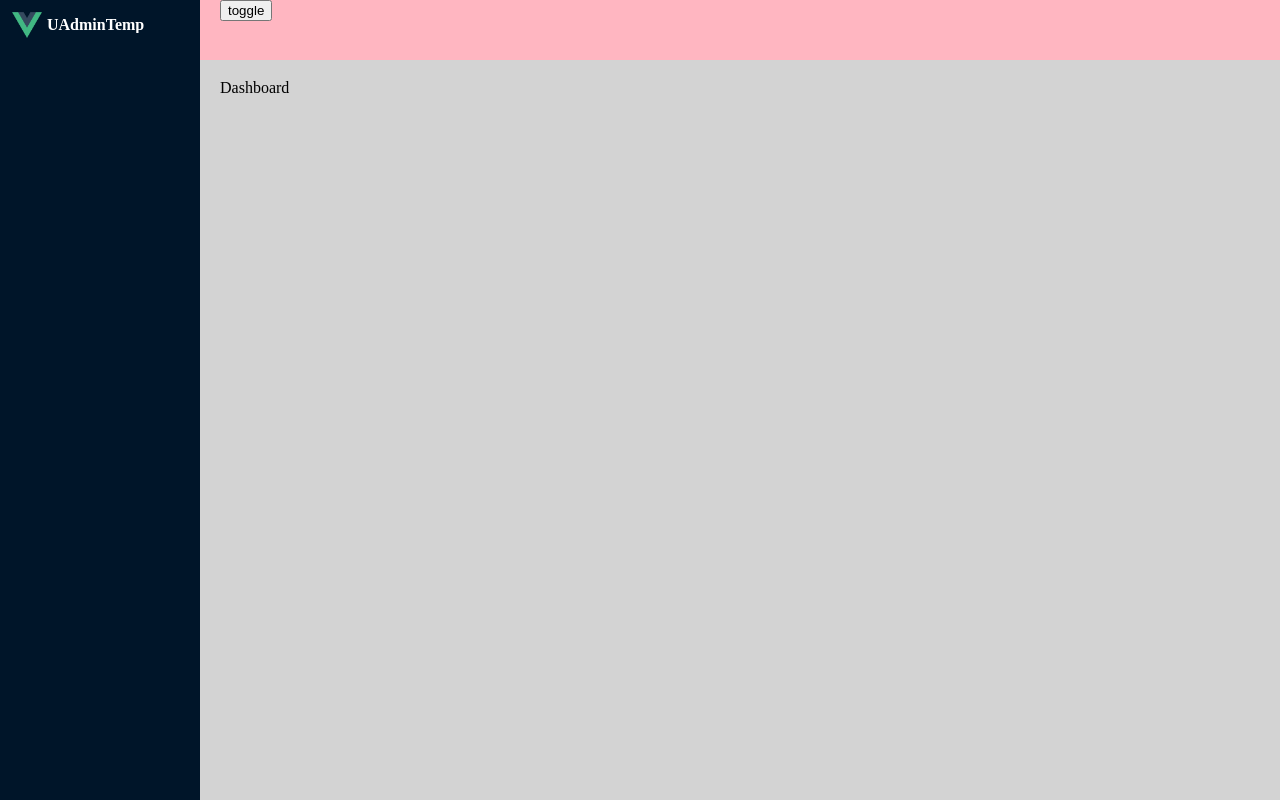
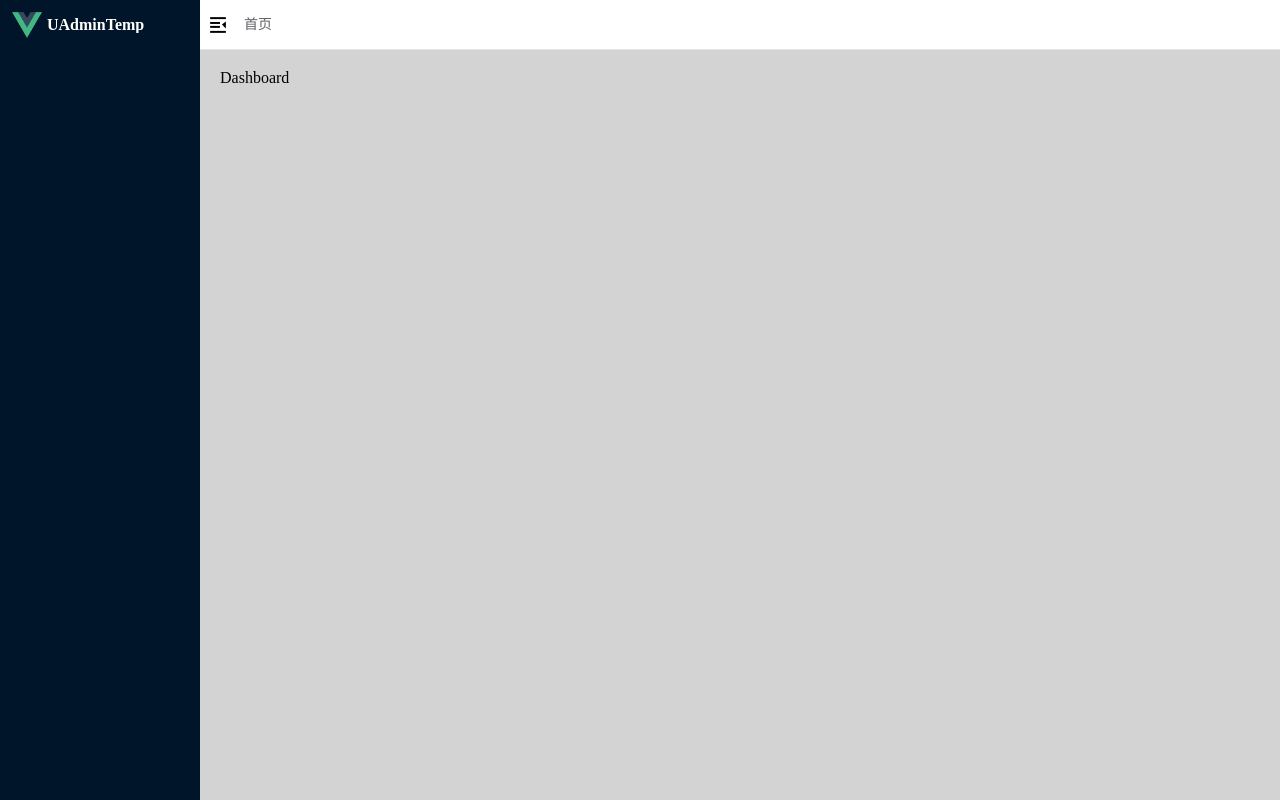
Before and after one commit to ian373/u-admin-template, a Vue app: page /dashboard in a window 1280 px wide. Both pictures are taken after a click on the button "登录". Built offline with nearby package versions, Linux system fonts and the light colour scheme.

Commit message:
to(header): row1 left部分完成

```diff
--- a/components.d.ts
+++ b/components.d.ts
@@ -5,6 +5,8 @@
 declare module '@vue/runtime-core' {
   export interface GlobalComponents {
     ElAside: typeof import('element-plus/es')['ElAside']
+    ElBreadcrumb: typeof import('element-plus/es')['ElBreadcrumb']
+    ElBreadcrumbItem: typeof import('element-plus/es')['ElBreadcrumbItem']
     ElButton: typeof import('element-plus/es')['ElButton']
     ElContainer: typeof import('element-plus/es')['ElContainer']
     ElHeader: typeof import('element-plus/es')['ElHeader']
--- /dev/null
+++ b/src/layout/header/const.scss
@@ -0,0 +1 @@
+$hoverBgColor: #f6f6f6;
--- a/src/layout/header/index.vue
+++ b/src/layout/header/index.vue
@@ -1,16 +1,9 @@
 <template>
-  <div>
-    <button @click="a">toggle</button>
-  </div>
+  <Row1Vue />
 </template>
 
 <script setup lang="ts">
-import { useAppStore } from "@/store/app";
-
-const appStore = useAppStore();
-const a = () => {
-  appStore.toggleMenuCollapse();
-};
+import Row1Vue from "./row1/index.vue";
 </script>
 
 <style scoped lang="scss"></style>
--- /dev/null
+++ b/src/layout/header/row1/index.vue
@@ -0,0 +1,25 @@
+<template>
+  <div class="row1">
+    <div class="left">
+      <CollapserVue />
+      <BreadcrumbVue />
+    </div>
+  </div>
+</template>
+
+<script setup lang="ts">
+import CollapserVue from "./left/Collapser.vue";
+import BreadcrumbVue from "./left/Breadcrumb.vue";
+</script>
+
+<style scoped lang="scss">
+.row1 {
+  height: 50px; // 和sider的logo高度对齐
+  border-bottom: 1px solid #e4e4e4;
+  .left {
+    display: flex;
+    align-items: center;
+    height: 100%;
+  }
+}
+</style>
--- /dev/null
+++ b/src/layout/header/row1/left/Breadcrumb.vue
@@ -0,0 +1,39 @@
+<template>
+  <el-breadcrumb separator="/">
+    <el-breadcrumb-item v-for="name of breadcrumbList" :key="name"
+      >{{ name }}
+    </el-breadcrumb-item>
+  </el-breadcrumb>
+</template>
+
+<script setup lang="ts">
+import { useRoute } from "vue-router";
+import { computed, ref, watch, Ref } from "vue";
+
+const route = useRoute();
+const currentPath = computed(() => route.path);
+const breadcrumbList = ref([]) as Ref<string[]>;
+
+// matched顺序：父路-->由外到内-->当前路由
+const setBreadcrumb = () => {
+  const titleList: string[] = [];
+  for (let x of route.matched) {
+    if (x.meta.title) {
+      if (x.meta.title === "Dashboard") {
+        titleList.push("首页");
+      } else {
+        titleList.push(x.meta.title as string);
+      }
+    }
+  }
+  breadcrumbList.value = titleList;
+};
+setBreadcrumb();
+watch(currentPath, setBreadcrumb);
+</script>
+
+<style scoped lang="scss">
+.el-breadcrumb {
+  margin-left: 8px;
+}
+</style>
--- /dev/null
+++ b/src/layout/header/row1/left/Collapser.vue
@@ -0,0 +1,44 @@
+<template>
+  <div class="box" @click="clickHandle">
+    <svg
+      class="iconfont"
+      :class="appStore.menuCollapse ? '' : 'expand'"
+      aria-hidden="true"
+    >
+      <use xlink:href="#icon-expand1"></use>
+    </svg>
+  </div>
+</template>
+
+<script setup lang="ts">
+import { useAppStore } from "@/store/app";
+
+const appStore = useAppStore();
+
+const clickHandle = () => {
+  appStore.toggleMenuCollapse();
+};
+</script>
+
+<style scoped lang="scss">
+@import "../../const.scss";
+
+.box {
+  display: flex;
+  align-items: center;
+  justify-content: center;
+  width: 36px;
+  height: 100%;
+  cursor: pointer;
+  &:hover {
+    background-color: $hoverBgColor;
+  }
+  .iconfont {
+    width: 20px;
+    height: 20px;
+    &.expand {
+      transform: rotate(180deg);
+    }
+  }
+}
+</style>
--- a/src/layout/index.vue
+++ b/src/layout/index.vue
@@ -22,7 +22,8 @@ import HeaderVue from "./header/index.vue";
   }
   .el-container {
     .el-header {
-      background-color: lightpink;
+      padding: 0;
+      height: auto;
     }
     .el-main {
       background-color: lightgray;
```
